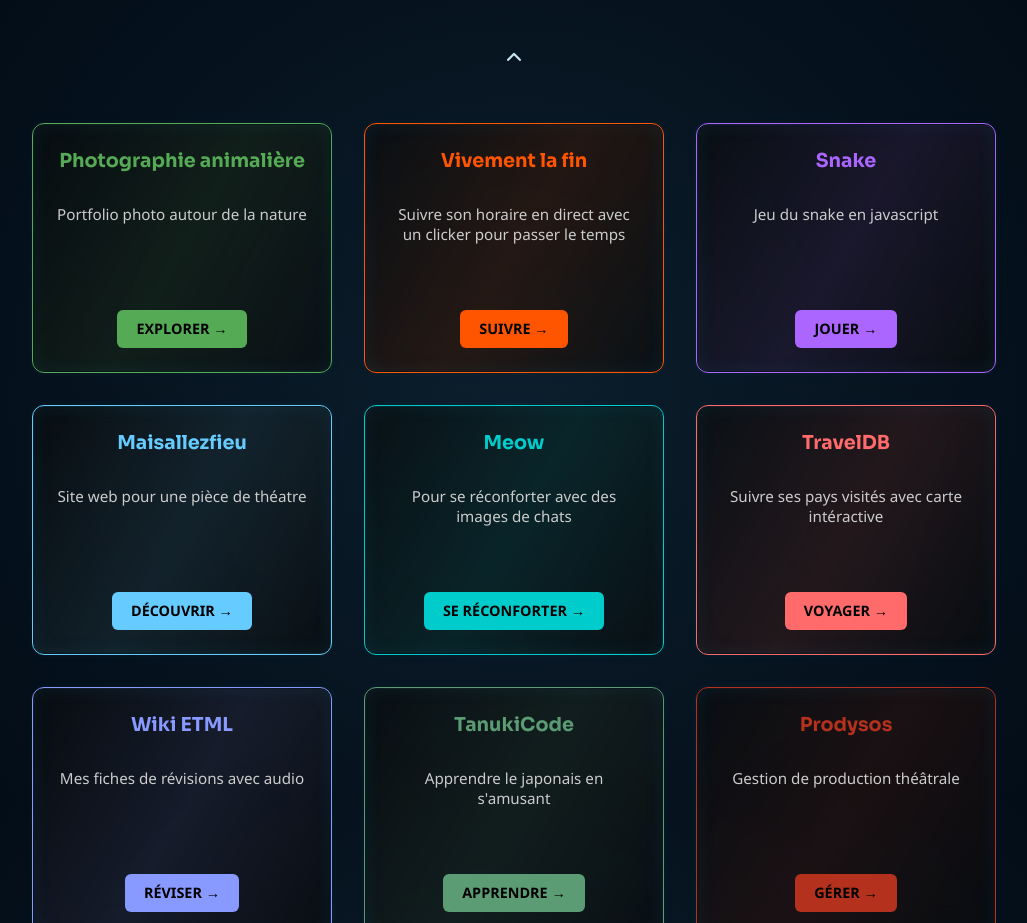
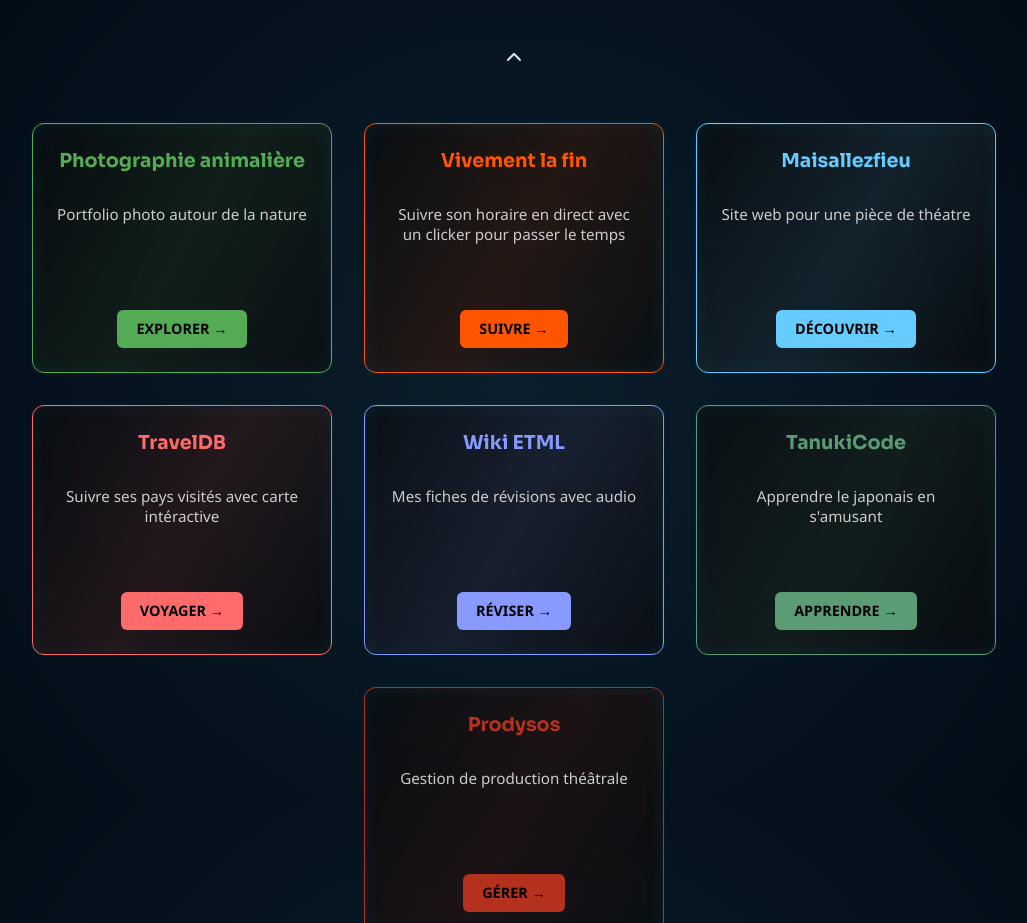
Before and after one commit to Fbrend23/Portail, a Vue app: page / in a window 1280 px wide. Shown: the part 802-1725 px from the top of the page, without its empty margins (126-1153 px from the left). Built offline with nearby package versions, Linux system fonts and the light colour scheme; what @tsparticles/vue3 would draw is missing.

Commit message:
update websites

```diff
--- a/src/App.vue
+++ b/src/App.vue
@@ -30,15 +30,6 @@ const projects = ref([
     btnText: 'SUIVRE →'
   },
   {
-    id: 's-snake',
-    title: 'Snake',
-    description: 'Jeu du snake en javascript',
-    link: 'https://snake.brendanfleurdelys.ch/',
-    theme: 'void',
-    image: '/assets/cartes/s-snake.png',
-    btnText: 'JOUER →'
-  },
-  {
     id: 's-fieu',
     title: 'Maisallezfieu',
     description: 'Site web pour une pièce de théatre',
@@ -46,15 +37,6 @@ const projects = ref([
     theme: 'crystal',
     image: '/assets/cartes/s-fieu.png',
     btnText: 'DÉCOUVRIR →'
-  },
-  {
-    id: 's-meow',
-    title: 'Meow',
-    description: 'Pour se réconforter avec des images de chats',
-    link: 'https://meow.brendanfleurdelys.ch/',
-    theme: 'ocean',
-    image: '/assets/cartes/s-meow.png',
-    btnText: 'SE RÉCONFORTER →'
   },
   {
     id: 's-travel',
```
